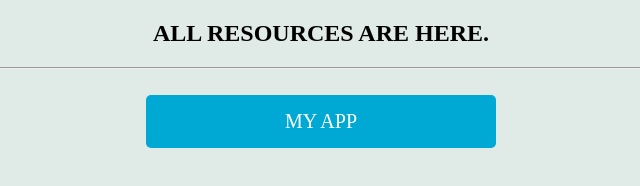
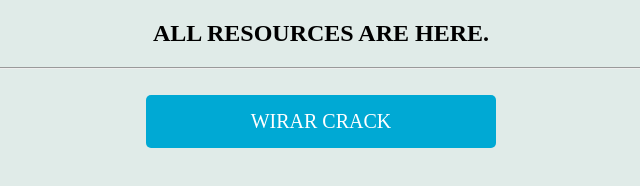
Before and after one commit to adityapokuri229/yt, a plain HTML site: page resource.html in a window 1280 px wide. Shown: the whole page, without its empty margins (319-959 px from the left). Drawn offline with Linux system fonts and the light colour scheme.

Commit message:
commited

```diff
--- a/resource.html
+++ b/resource.html
@@ -50,8 +50,11 @@ ALL RESOURCES ARE HERE.
 <hr>
 
 
+
 	<BR>
 
-<a href="https://adityapokuri229.github.io/metric/Unit-Converter%20by%20Aditya.apk">MY APP</a>
+<a href="https://www.mediafire.com/file/hoeihxmhr6ikk02/rarreg.key/file">WIRAR CRACK</a>
 
   <br>
+
+</CENTER>
```
